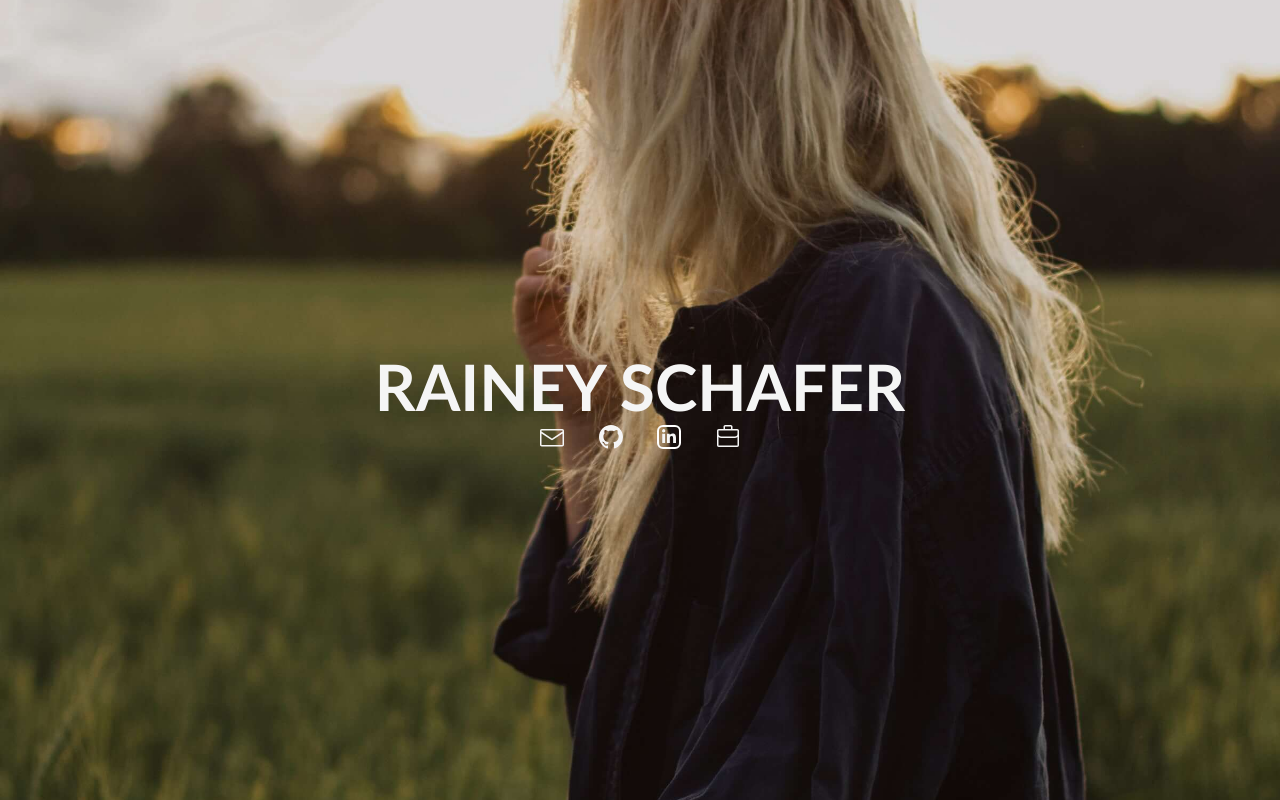
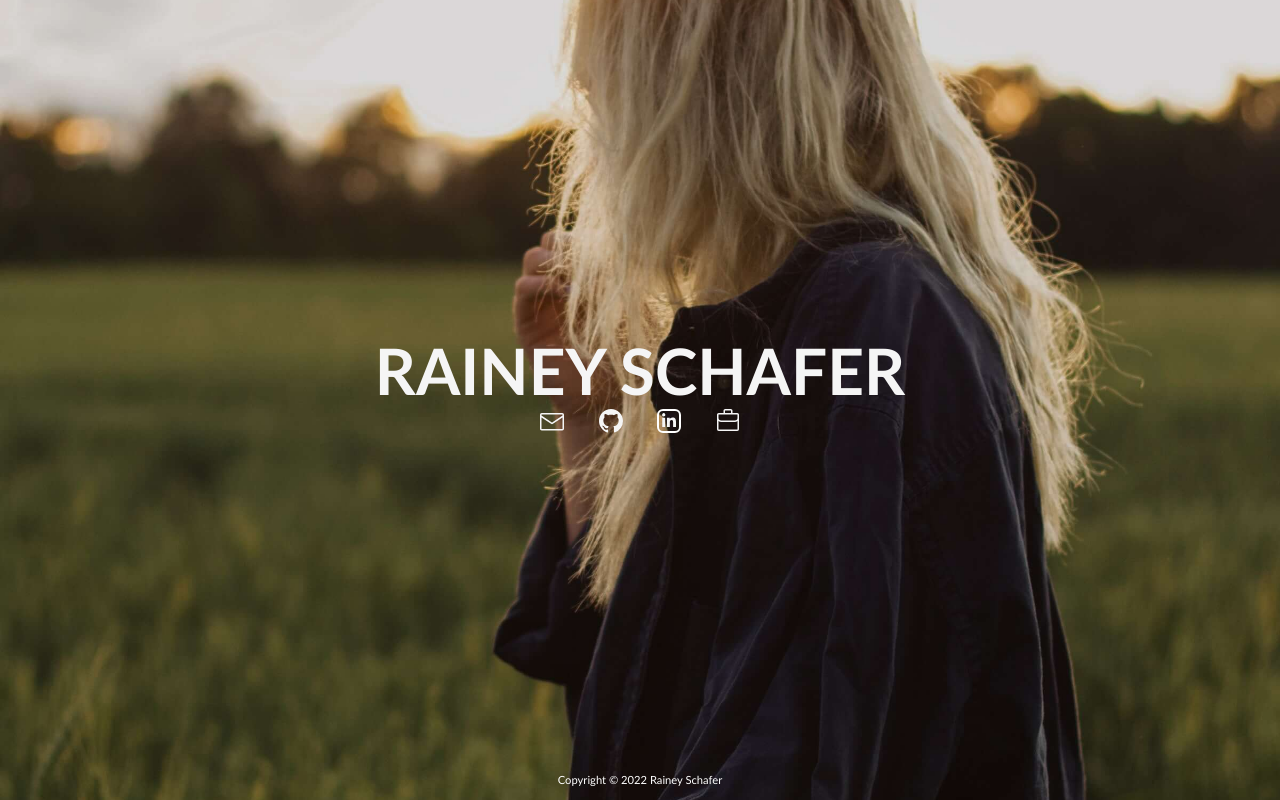
Before and after one commit to R-Schafer/personal_website, a plain HTML site: page index.html in a window 1280 px wide. Drawn offline with Linux system fonts and the light colour scheme.

Commit message:
Add footer to website, update resume experience

```diff
--- a/index.html
+++ b/index.html
@@ -58,6 +58,11 @@
         </div>
       </div>
     </div>
+
+    <div class="footer">
+      <span>Copyright &copy; 2022 Rainey Schafer</span>
+    </div>
+
   </div>
 </body>
 
--- a/styles.css
+++ b/styles.css
@@ -24,7 +24,7 @@ html, body {
     display: flex;
     justify-content: center;
     align-items: center;
-    height: 100%;
+    height: 96%;
     flex-direction: column;
 }
 
@@ -66,6 +66,8 @@ a:hover {
     }
 }
 
+/* icons */
+
 svg {
     height: 24px;
     width: 24px;
@@ -82,3 +84,14 @@ svg {
 .email-link svg {
     margin-top: 1px;
 }
+
+/* footer */
+
+.footer{
+    text-align: center;
+}
+
+span {
+    color: white;
+    font-size: .7em;
+}
```
Also changed, not shown: resume/index.html (+3 -4 lines).
